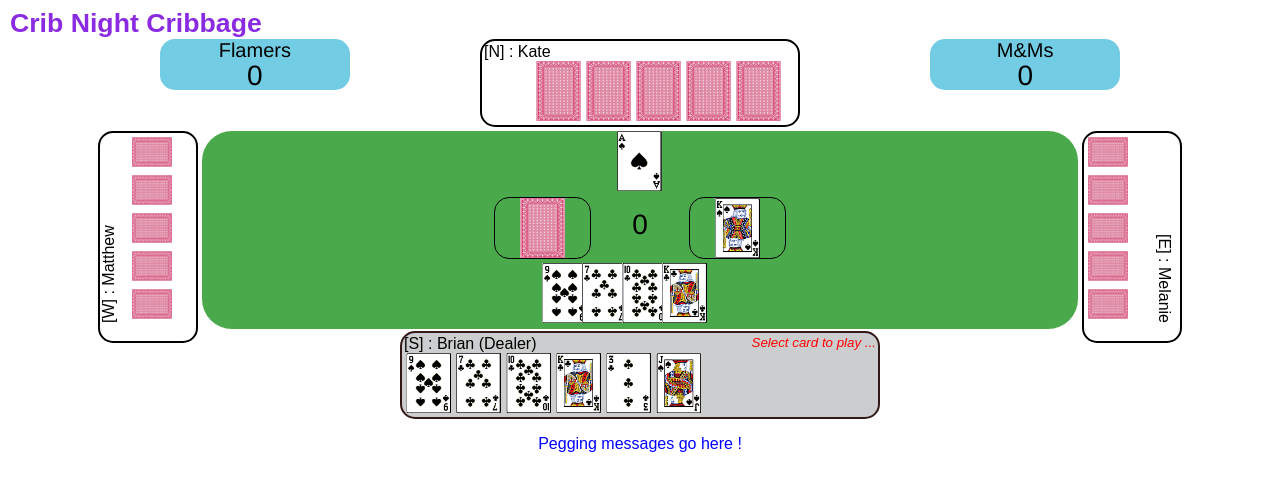
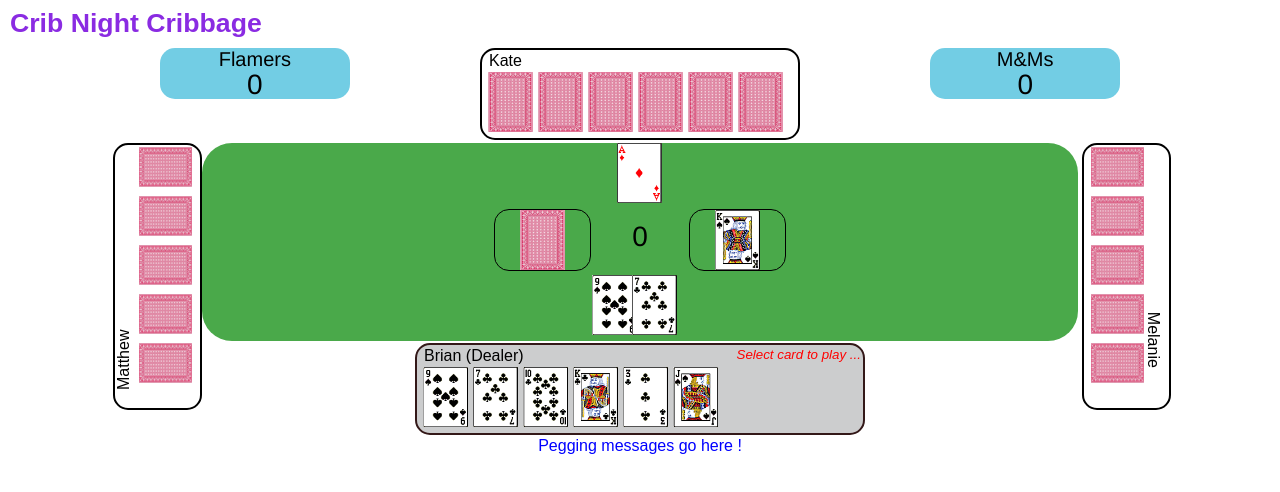
Before and after one commit to brc4666/cribbage, an Angular app: page / in a window 1280 px wide. Shown: the top 492 px of the page. Built offline with nearby package versions, Linux system fonts and the light colour scheme.

Commit message:
Vertical hand operation & layout mods

```diff
--- a/src/app/_classes/cardinhand.ts
+++ b/src/app/_classes/cardinhand.ts
@@ -56,11 +56,13 @@ export class CardinHand {
 
     cardPlayed() {
         this.played = true;
+        this.isInVisible = true;
         this.imageFile = 'back.png';
     }
 
     cardUnPlayed(screenPosition: string) {
         this.played = false;
+        this.isInVisible = false;
         this.updateCardImage(screenPosition)
     }
 }
--- a/src/app/_classes/gamedata.ts
+++ b/src/app/_classes/gamedata.ts
@@ -403,7 +403,7 @@ export class GameData{
         let Brianshand = [];
         for (let i=0; i<6 ; i++) {
             Brianshand.push( new CardinHand(BriansCards[i], true));
-            if ( ( environment.DEBUG_LAYOUT == true) && (i < 4) ) {
+            if ( ( environment.DEBUG_LAYOUT == true) && (i < 2) ) {
                 this.addCardtoDiscardPile("Brian", BriansCards[i]);
             }
         }
@@ -419,7 +419,7 @@ export class GameData{
         Kateshand.push( new CardinHand('js', true));
         this.state.addPlayersHand_debug(index, Kateshand);
         if ( environment.DEBUG_LAYOUT == true) {
-            this.addCardtoDiscardPile("Kate","as");
+            this.addCardtoDiscardPile("Kate","ad");
         }
 
         this.state.numActivePlayers = 2;
--- a/src/app/app.component.css
+++ b/src/app/app.component.css
@@ -1,8 +1,13 @@
+body {
+    background-color: yellow;
+}
+
+
 .headercontainer {
-    height: 5%;
+    height: 40px;
 }
 .topcontainer {
-    height: 92px;
+    height: 95px;
 }
 .topcontainerwidth {
     width: 320px;
@@ -11,20 +16,24 @@
     height: 200px; /* 45%; */
 }
 .bottomcontainer {
-    height: 100px;
+    height: 90px;
 }
 .bottomcontainerwidth {
-    width:480px;
+    width:450px;
 }
 .messagecontainer {
     height: 25px;
 }
 .vhandcontainer {
-    width:100px;
-    height: 200px;
+    width:85px;
+    max-height: 300px;
+    min-height: 300px;
 }
 
 @media only screen and (max-height: 375px) {
+    .headercontainer {
+        height: 0px;
+    }
     .topcontainer {
         height: 65px;
     }
@@ -38,13 +47,13 @@
         height: 75px;
     }
     .bottomcontainerwidth {
-        width:350px;
+        width:320px;
     }
     .messagecontainer {
         height: 20px;
     }
     .vhandcontainer {
-        width:70px;
+        width:60px;
         height: 100px;
     }
 }
@@ -60,7 +69,7 @@
     justify-self: center;
     margin: auto;
 }
-@media only screen and (max-height: 375px) {
+@media only screen and (max-height: 420px) {
     .maintitle {
         display: none;
     }
--- a/src/app/app.component.ts
+++ b/src/app/app.component.ts
@@ -105,7 +105,7 @@ export class AppComponent implements OnInit, OnDestroy  {
       console.log ('   ' + scorer.scoreDetails(d) );
     }
   */
- alert("Width:" + window.innerWidth + '/Height:' + window.innerHeight);
+ // alert("Width:" + window.innerWidth + '/Height:' + window.innerHeight);
 
     if (environment.DEBUG_NO_SERVER == true) {
       this.gc.game.debugSetup();
@@ -124,7 +124,7 @@ export class AppComponent implements OnInit, OnDestroy  {
        //alert("Please rotate your device !");
       // }
 
-      alert("Width:" + window.innerWidth + '/Height:' + window.innerHeight);
+      // alert("Width:" + window.innerWidth + '/Height:' + window.innerHeight);
       //alert(window.screen.availHeight);
 
       // this.gc.setupSocketConnection(this.gc.game.whoAmI);
--- a/src/app/commonstyles.css
+++ b/src/app/commonstyles.css
@@ -74,6 +74,7 @@
  }
 
 
+
  /*
 
     COMMON SCREEN SIZES:
--- a/src/app/discardpile/discardpile.component.ts
+++ b/src/app/discardpile/discardpile.component.ts
@@ -153,7 +153,7 @@ export class DiscardpileComponent implements OnInit, OnDestroy {
           // Now there are some card(s) in the discard pile,
           // we will to change the offset image to increase the overlap as the
           // number of cards in the pile increaseses
-          let factor = 0 + (this.cardsinDiscardPile.length * 5);
+          let factor = 10 + (this.cardsinDiscardPile.length * 5);
           for (let i=0; i< this.cardsinDiscardPile.length; i++) {
             this.cardsinDiscardPile[i].offset = `-${i * factor}%;`;
           }
--- a/src/app/horizontalhand/horizontalhand.component.css
+++ b/src/app/horizontalhand/horizontalhand.component.css
@@ -35,7 +35,7 @@
     text-align: left;
     /* border: 1px solid cyan;
     border-radius: 25px; */
-    padding: 0px;
+    padding-left: 5px;
     box-sizing: border-box;
     min-width: 40%;
     height: 100%;
@@ -69,10 +69,9 @@
     display: flex;
     height: 80%;
     width: 99%;
-
     /* border: 2px solid black;
     border-radius: 15px; */
-    padding: 0px;
+    padding: 2px;
     box-sizing: border-box;
     margin: 2px;
   }
@@ -148,8 +147,10 @@
 
   .buttoncontainer {
     display: inline-flex;
+    /*
     border: 1px solid red;
     border-radius: 15px;
+    */
     align-content: right;
     justify-content: right;
     align-items: center;
--- a/src/app/horizontalhand/horizontalhand.component.html
+++ b/src/app/horizontalhand/horizontalhand.component.html
@@ -3,7 +3,7 @@
     [class.activePlayer]="playersName===gc.game.state.currentActivePlayer" >
 
         <div class="headingscontainer" >
-            <section class="playersname">
+            <section class="playersname" (click)="onClickName()">
                 {{title}}
             </section>
             <section *ngIf="screenPosition=='bottom'" class="playermessage">
--- a/src/app/horizontalhand/horizontalhand.component.ts
+++ b/src/app/horizontalhand/horizontalhand.component.ts
@@ -104,8 +104,6 @@ export class HorizontalhandComponent implements OnInit, OnDestroy {
     } else {
       return false;
     }
-    //
-
   }
 
   onSelectCard(card: CardinHand) {
@@ -120,7 +118,6 @@ export class HorizontalhandComponent implements OnInit, OnDestroy {
 
     switch (this.gc.game.state.currentPhase) {
       case (GamePhase.pegging):
-        // check if not over 31 ! // TO DO
         if (this.gc.game.pegging.currentTotal + card.cardValue > 31) {
           alert(" You cannot play that card. Current Total = " + this.gc.game.pegging.currentTotal);
           return;
@@ -129,7 +126,6 @@ export class HorizontalhandComponent implements OnInit, OnDestroy {
         this.selectedCard = card.card;
         // Update the current player's list of discarded cards
         this.gc.game.addCardtoDiscardPile(this.playersName, card.card);
-
         this.gc.sendDiscard(this.playersName, card.card);
         break;
       case (GamePhase.discardingToBox):
@@ -174,6 +170,10 @@ export class HorizontalhandComponent implements OnInit, OnDestroy {
     }
   }
 
+  onClickName() {
+    alert("Width:" + window.innerWidth + '/Height:' + window.innerHeight);
+  }
+
   private UpdateLocals() {
     if (this.gc.game.config.isSetup!=true) {
       this.showButton = false;
@@ -182,7 +182,7 @@ export class HorizontalhandComponent implements OnInit, OnDestroy {
     this.playersIndex = this.gc.game.getActivePlayerIndex( this.playersName);
     this.compassPoint = this.gc.game.playersCompassPoint(this.playersName);
     if( (this.playersName!="") && (this.compassPoint!="") ) {
-      this.title = "["+ this.compassPoint +"] : " + this.playersName;
+      this.title = /* "["+ this.compassPoint +"] : " +*/ this.playersName;
       if (this.gc.game.state.currentDealer==this.playersName)
       {
         this.title = this.title + " (Dealer)";
--- a/src/app/verticalhand/verticalhand.component.css
+++ b/src/app/verticalhand/verticalhand.component.css
@@ -1,6 +1,6 @@
   .playerleft {
     justify-self: right;
-    box-sizing: border-box;
+    /* box-sizing: border-box; */
     margin: auto;
     padding: 0px;
     width: 100%;
@@ -13,7 +13,7 @@
     display: flex;
     float: right;
     height: 100%;
-    width: 70%;
+    width: 80%;
     /*
     border: 2px solid blue;
     border-radius: 15px;
@@ -35,25 +35,25 @@
     box-sizing: border-box;
   }
 
-  .headingscontainer {
+  .leftheadingscontainer {
     display: flex;
     /*
     border: 1px solid blue;
     border-radius: 25px;
+    box-sizing: border-box;
     */
-    box-sizing: border-box;
     /* align-items: right; */
-    width: 150%;
+    width: 120%;
     height: 10%;
+    overflow-wrap: normal;
     font-family: Arial, Helvetica, sans-serif;
-
   }
 
   .leftplayersname{
     display: flex;
     font: Helvetica;
     font-size:12pt;
-    text-align: center;
+    text-align: right;
     /*
     border: 1px solid yellow;
     border-radius: 25px;
@@ -70,12 +70,25 @@
     }
   }
 
+  .rightheadingscontainer {
+    display: flex;
+    /*
+    border: 1px solid blue;
+    border-radius: 25px;
+    */
+    align-items: right;
+    text-align: right;
+    width: 92%;
+    overflow-wrap: normal;
+    font-family: Arial, Helvetica, sans-serif;
+  }
+
   .rightplayersname{
     display: flex;
     font: Helvetica;
     font-size:12pt;
-    text-align: left;
-    /*align-items: left;*/
+    text-align: right;
+    width: 250%;
     /*
     border: 1px solid yellow;
     border-radius: 25px;
@@ -93,16 +106,19 @@
   }
 
   .vplayerscards {
-    display: flex;
-    flex-wrap: wrap;
+    /* display: flex;
+    flex-wrap: wrap; */
     /*
     border: 1px solid red;
     border-radius: 15px;
+
     */
+    height: 100%;
     justify-content: left;
     align-items: left;
     box-sizing: border-box;
     width: 80%;
+    padding-left: 5px;
   }
 
  .vcardwrapper {
@@ -112,11 +128,11 @@
     justify-content: center;
     align-items: center;
     */
-    padding: 4px;
-    min-width: 50px;
-    min-height: 30px;
-    max-width: 50px;
-    max-height: 30px; /* 42px; */
+    padding: 2px;
+    min-width: 53px;
+    min-height: 45px;
+    max-width: 53px;
+    max-height: 45px; /* 42px; */
   }
   @media only screen and (max-height: 375px) {
     .vcardwrapper {
@@ -137,3 +153,14 @@
  .hidden {
    visibility: hidden;
  }
+
+ .activePlayer {
+  background-color: rgb(204, 205, 206);  /* rgb(146, 226, 247) */
+  /* text-shadow: 0px 0px 8px rgba(255, 255, 255, 1); */
+  /*
+  box-shadow: 0px 5px 40px -10px rgba(0,0,0,0.57);
+  -webkit-box-shadow: 0px 5px 40px -10px rgba(0,0,0,0.57);
+  -moz-box-shadow: 0px 5px 40px -10px rgba(0,0,0,0.57);
+  transition: all 0.4s ease 0s;
+  */
+}
--- a/src/app/verticalhand/verticalhand.component.html
+++ b/src/app/verticalhand/verticalhand.component.html
@@ -5,15 +5,13 @@
         <div class="lefthandcontainer" >
             <section class="vplayerscards" *ngIf="playersIndex>=0">
                 <section class="vcardwrapper" *ngFor="let card of gc.game.state.activePlayers[playersIndex].hand">
-                    <span [class.playable]="isCardPlayable(card)">
-                        <img
-                        (click)="onSelectCard(card)"
-                        src='{{assetsPath}}back-side.png' alt=card.card>
+                    <span [class.playable]="isCardPlayable(card)" [class.hidden]="isCardHidden(card)">
+                        <img src='{{assetsPath}}back-side.png' alt=card.card>
                     </span>
                 </section>
             </section>
         </div>
-        <div class="headingscontainer" style="align-items: right;">
+        <div class="leftheadingscontainer" style="align-items: right;">
             <section class="leftplayersname">
                 {{title}}
             </section>
@@ -24,15 +22,13 @@
         <div class="righthandcontainer" >
             <section class="vplayerscards" *ngIf="playersIndex>=0">
                 <section class="vcardwrapper" *ngFor="let card of gc.game.state.activePlayers[playersIndex].hand">
-                    <span [class.playable]="isCardPlayable(card)">
-                        <img
-                        (click)="onSelectCard(card)"
-                        src='{{assetsPath}}back-side.png' alt=card.card>
+                    <span [class.playable]="isCardPlayable(card)" [class.hidden]="isCardHidden(card)">
+                        <img src='{{assetsPath}}back-side.png' alt=card.card>
                     </span>
                 </section>
             </section>
         </div>
-        <div class="headingscontainer">
+        <div class="rightheadingscontainer">
             <section class="rightplayersname">
                 {{title}}
             </section>
--- a/src/app/verticalhand/verticalhand.component.ts
+++ b/src/app/verticalhand/verticalhand.component.ts
@@ -78,34 +78,24 @@ export class VerticalhandComponent implements OnInit, OnDestroy {
     return ( (card.showCard==true) && (this.playersName===this.gc.game.state.currentActivePlayer) );
   }
 
-  onSelectCard(card: CardinHand) {
-    if ( (card.showCard!==true) || (card.played===true) ) {
-      // we've got a click message from a card that has already been played,
-      // or should be invisible ... neither of which should allow a clock, but ...
-      alert("Not sure why you were allowed to, but you cannot play that card. Sorry!")
-      return;
+  isCardHidden(card: CardinHand): boolean {
+    if (card.isInVisible==true) {
+      return true;
+    } else if ( this.gc.game.state.currentPhase == GamePhase.discardingToBox ) {
+      return false;
+    } else if ( this.gc.game.state.currentPhase == GamePhase.pegging ) {
+      if (card.played==false) {
+        return false;
+      } else if ( this.screenPosition === 'bottom') {
+        return false;
+      } else {
+        return true;
+      }
+    } else {
+      return false;
     }
+  }
 
-    switch (this.gc.game.state.currentPhase) {
-      case (GamePhase.pegging):
-        break;
-      case (GamePhase.discardingToBox):
-        // check correct number of cards are ready to be discarded
-        if (this.gc.game.getNumDiscards(this.playersName) >= this.gc.game.state.requiredDiscardsforBox)
-        {
-          alert("You cannot discard anymore cards!");
-        } else {
-          // We are good to go with the discard operation
-          this.selectedCard = card.card;
-          // Update the current player's list of discarded cards
-          // NB.
-          this.gc.game.addCardtoDiscardPile(this.playersName, card.card);
-
-        }
-        break;
-    }
-
-  }
 
  private UpdateLocals() {
     if (this.gc.game.config.isSetup!=true) {
@@ -116,7 +106,7 @@ export class VerticalhandComponent implements OnInit, OnDestroy {
     this.playersIndex = this.gc.game.getActivePlayerIndex( this.playersName);
     this.compassPoint = this.gc.game.playersCompassPoint(this.playersName);
     if( (this.playersName!="") && (this.compassPoint!="") ) {
-      this.title = "["+ this.compassPoint +"] : " + this.playersName;
+      this.title = /* "["+ this.compassPoint +"] : " + */ this.playersName;
       if (this.gc.game.state.currentDealer==this.playersName)
       {
         this.title = this.title + " (Dealer)";
```
